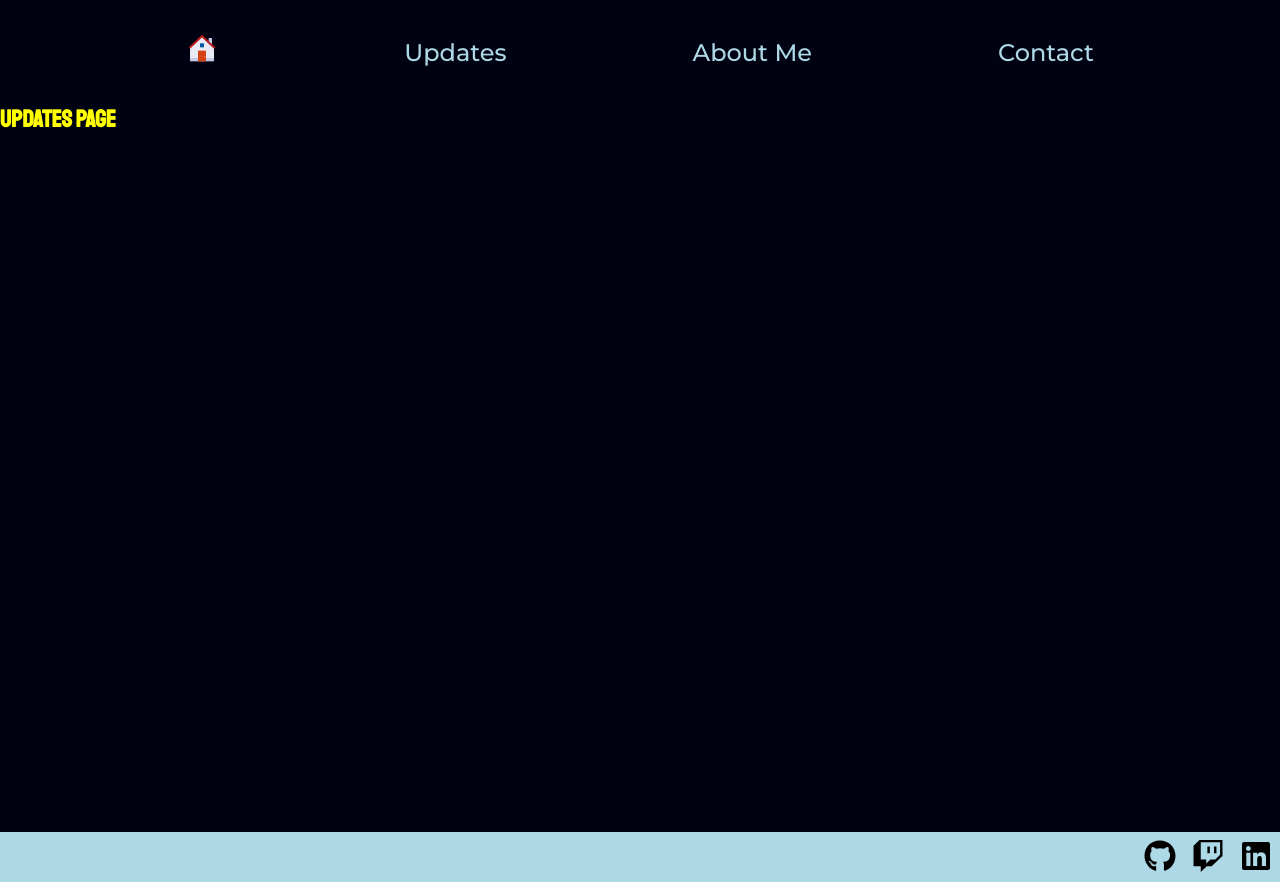
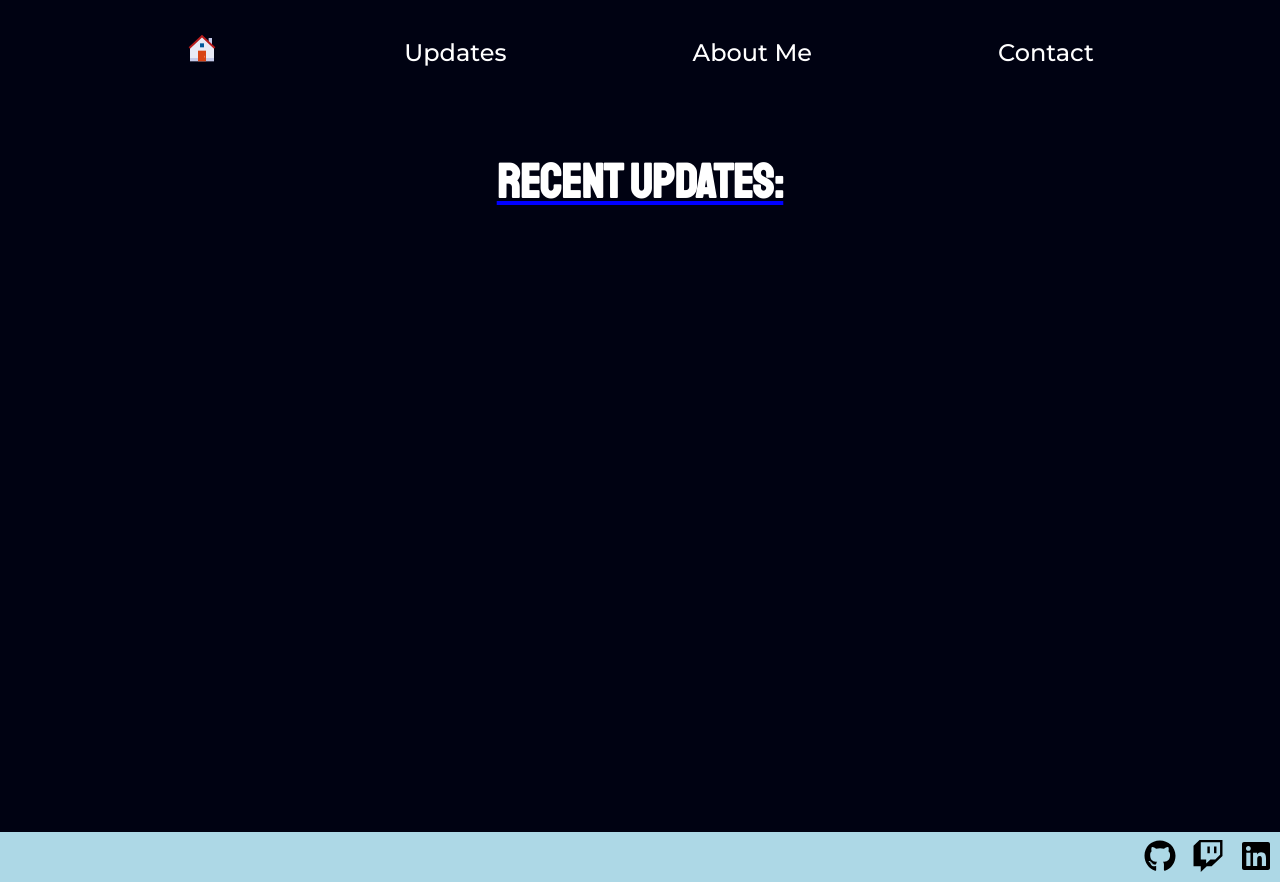
Before and after one commit to allefts/react_blog, a React (Create React App) app: page /Updates in a window 1280 px wide. Built offline with nearby package versions, Linux system fonts and the light colour scheme.

Commit message:
very much complete, will have to do another site that looks better eventually

```diff
--- a/src/App.css
+++ b/src/App.css
@@ -26,7 +26,7 @@ ul {
 .nav {
   font-family: "Montserrat", sans-serif;
   text-decoration: none;
-  color: lightblue;
+  color: white;
   font-size: 1.5rem;
   position: relative;
 }
@@ -76,7 +76,7 @@ ul {
   height: 3px;
   bottom: 0;
   left: 0;
-  background-color: white;
+  background-color: blue;
   visibility: hidden;
   transform: scaleX(0);
   transition: all 0.3s ease-in-out;
@@ -170,3 +170,14 @@ ul {
     flex: 100%;
   }
 }
+
+/* UPDATES */
+
+.updateHeader {
+  margin-top: 5rem;
+  display: block;
+  text-align: center;
+  font-size: 3rem;
+  color: white;
+  text-decoration: underline blue;
+}
--- a/src/components/ContactComponents/Content.jsx
+++ b/src/components/ContactComponents/Content.jsx
@@ -18,7 +18,7 @@ const ContactContent = () => {
             </a>
           </li>
           <li className="contact links">
-            <a href="/">
+            <a href="/facebook.com">
               <FaFacebook />
               <span> Facebook</span>
             </a>
@@ -30,19 +30,19 @@ const ContactContent = () => {
             </a>
           </li>
           <li className="contact links">
-            <a href="/">
+            <a href="stackblitz.com">
               <AiFillThunderbolt />
               <span> StackBlitz</span>
             </a>
           </li>
           <li className="contact links">
-            <a href="/">
+            <a href="instagram.com">
               <AiFillInstagram />
               <span> Instagram</span>
             </a>
           </li>
           <li className="contact links">
-            <a href="/">
+            <a href="/Contact">
               <MdEmail />
               <span> alleftsoares@gmail.com</span>
             </a>
--- /dev/null
+++ b/src/components/UpdateComponents/Content.jsx
@@ -0,0 +1,13 @@
+import React from "react";
+import "../../App.css";
+
+const UpdateContent = () => {
+  return (
+    <div className="updateWrapper">
+      <h2 className="updateHeader">Recent Updates:</h2>
+      <div className="updateContainer"></div>
+    </div>
+  );
+};
+
+export default UpdateContent;
--- a/src/pages/Updates.jsx
+++ b/src/pages/Updates.jsx
@@ -1,9 +1,10 @@
 import React from "react";
+import UpdateComponents from "../components/UpdateComponents/Content";
 
 const Updates = () => {
   return (
     <div>
-      <h2 style={{ color: "yellow" }}>Updates Page</h2>
+      <UpdateComponents />
     </div>
   );
 };
```
